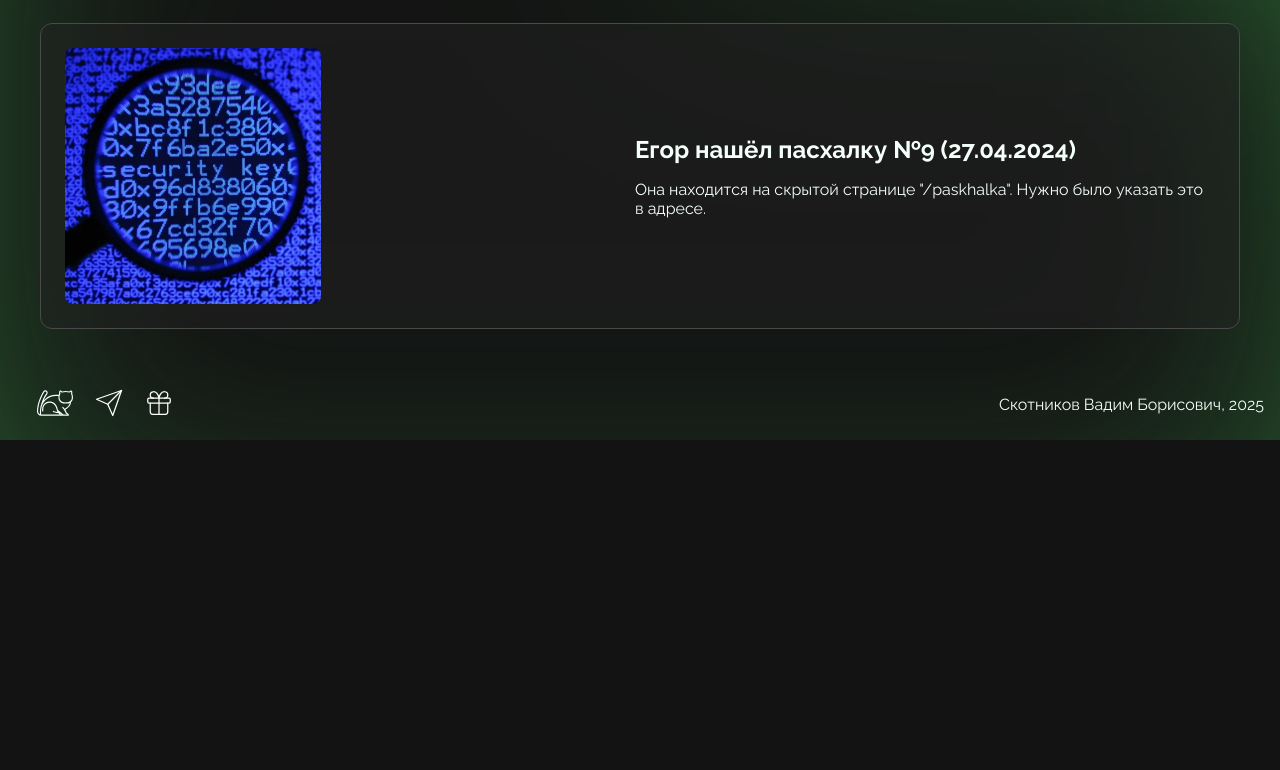
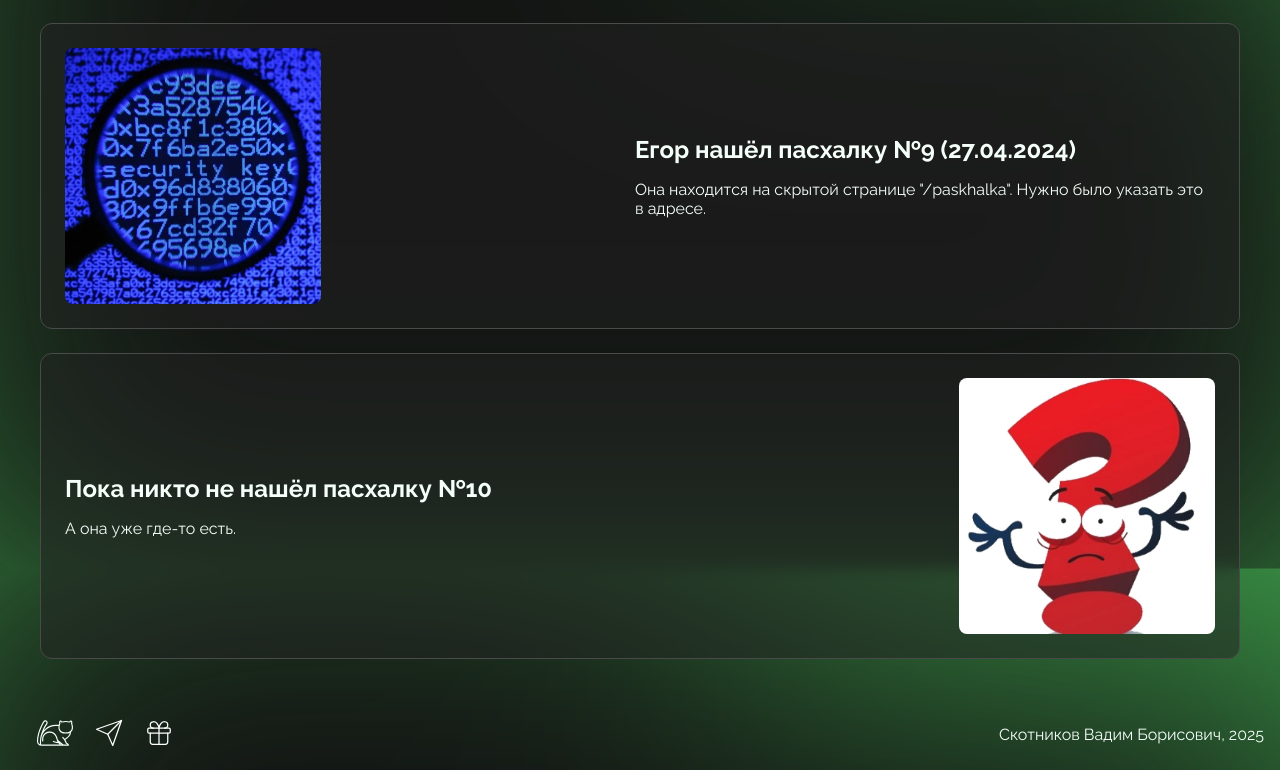
Before and after one commit to svbinf-ru/svbinf.ru, a Next.js app: page /secrets in a window 1280 px wide. Shown: the part 2838-3608 px from the top of the page. Before the commit the page ends 3278 px from the top, so only its background shows below. Built offline with nearby package versions, Linux system fonts and the light colour scheme.

Commit message:
chore(secrets): add secret #10 placeholder

```diff
--- a/content/secrets/secrets.ts
+++ b/content/secrets/secrets.ts
@@ -7,6 +7,7 @@ import ga2 from '@/assets/secrets/ga2.webp'
 import flandre from '@/assets/secrets/flandre.webp'
 import cryprography from '@/assets/secrets/cryptography.webp'
 import questionmark from '@/assets/secrets/questionmark.webp'
+import notFound from '@/assets/secrets/not-found.webp'
 
 import { Secret } from '@/content/utils'
 
@@ -74,4 +75,10 @@ export const secrets: Secret[] = [
         href: '/paskhalka',
         picture: cryprography,
     },
+    {
+        title: 'Пока никто не нашёл пасхалку №10',
+        description: 'А она уже где-то есть.',
+        href: '#',
+        picture: notFound,
+    },
 ]
```
Also changed, not shown: assets/secrets/not-found.webp (added).
